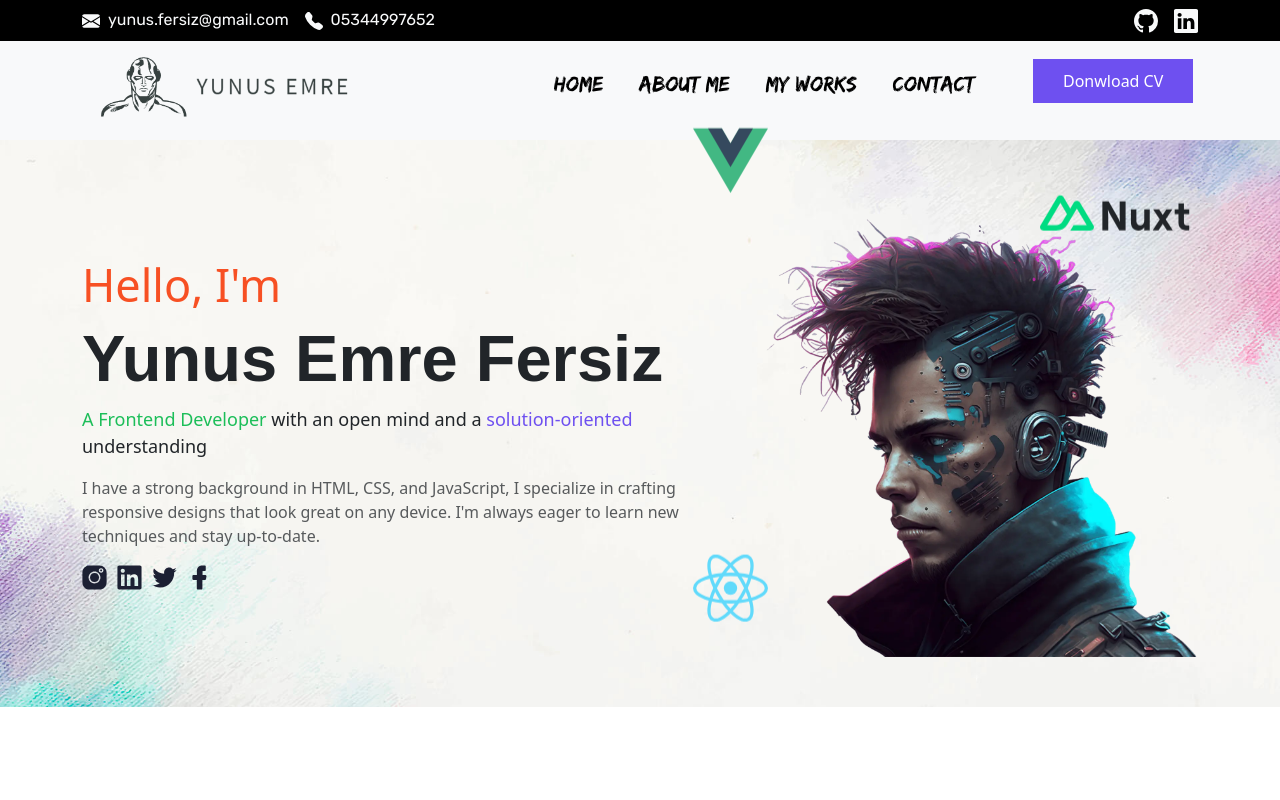
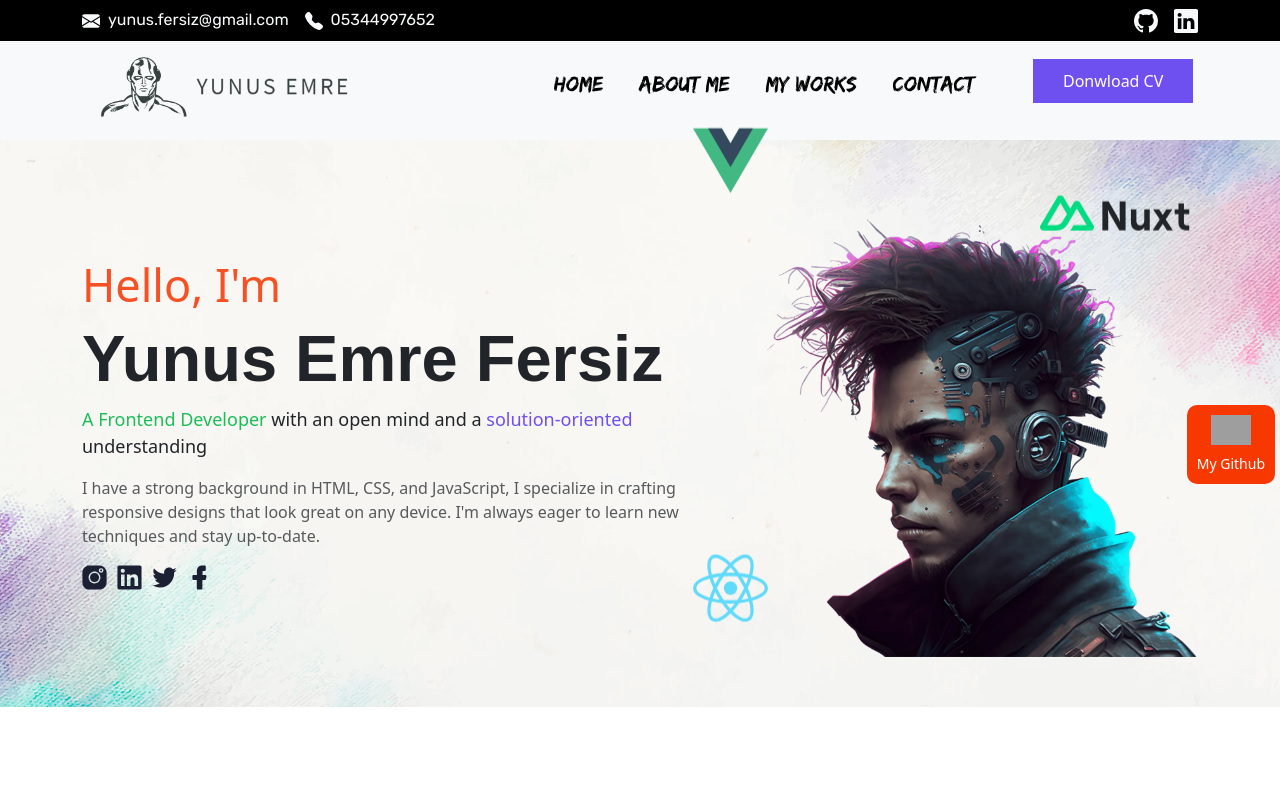
Before and after one commit to yemref07/yemref-portfolio, a Nuxt app: page / in a window 1280 px wide. Shown: the top 800 px of the page. Built offline with nearby package versions, Linux system fonts and the light colour scheme; grey boxes are pictures that could not be loaded.

Commit message:
add quick github links for better accesability

```diff
--- /dev/null
+++ b/components/UI/quick-github.vue
@@ -0,0 +1,41 @@
+<template>
+    <div class="sticky-github d-none d-sm-block">
+        <div class="sticky-inner">
+          <div class="d-flex flex-column align-items-center justify-content-center gap-2">
+            <a href="https://github.com/yemref07" target="_blank">
+              <img src="/social-icons/github-mark-white.svg" alt="" width="40">
+            </a>
+            <a href="https://github.com/yemref07" target="_blank">
+              My Github
+            </a>
+          </div>
+        </div>
+      </div>
+</template>
+
+<script>
+    export default {
+
+    }
+</script>
+
+<style  scoped>
+.sticky-github{
+  position: fixed;
+  top: 50%;
+  right: 0;
+  padding: 5px;
+  z-index: 1000;
+}
+.sticky-inner{
+    background: #f73800;
+    padding: 10px;
+    font-size: 14px;
+    color: white;
+    border-radius: 10px;
+}
+.sticky-inner a{
+  text-decoration: none;
+  color: white;
+}
+</style>
--- a/layouts/default.vue
+++ b/layouts/default.vue
@@ -6,17 +6,20 @@
     <div>
         <slot />
     </div>
+    <quickGithub />
     <TheFooter />
 </template>
 
 <script>
 import TheFooter from './TheFooter.vue';
 import TheHeader from './TheHeader.vue';
+import quickGithub from '../components/UI/quick-github.vue';
 
 export default {
     components: {
         TheFooter,
-        TheHeader
+        TheHeader,
+        quickGithub
     }
 };
 </script>
```
